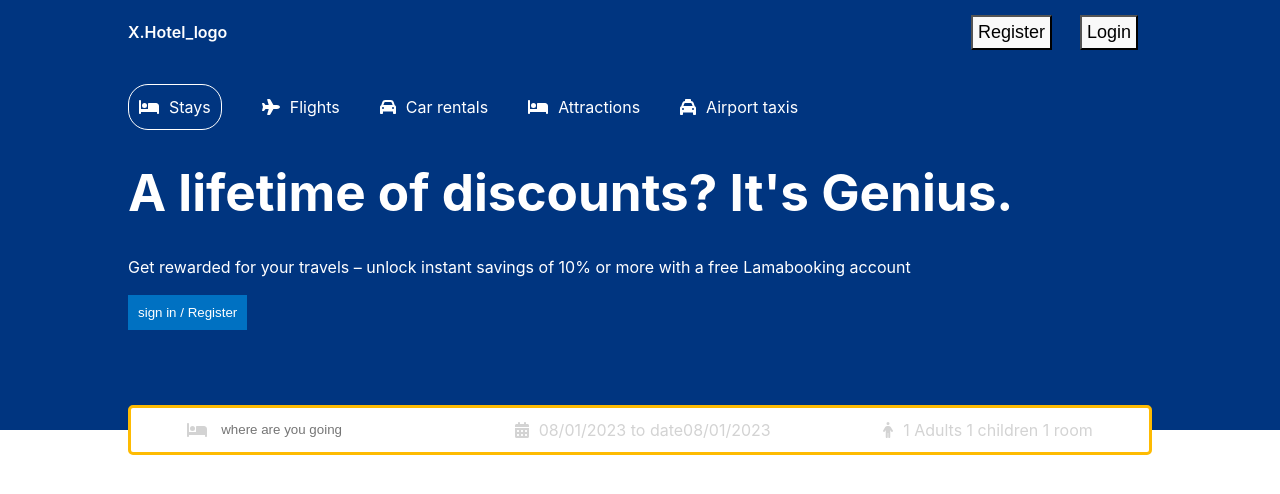
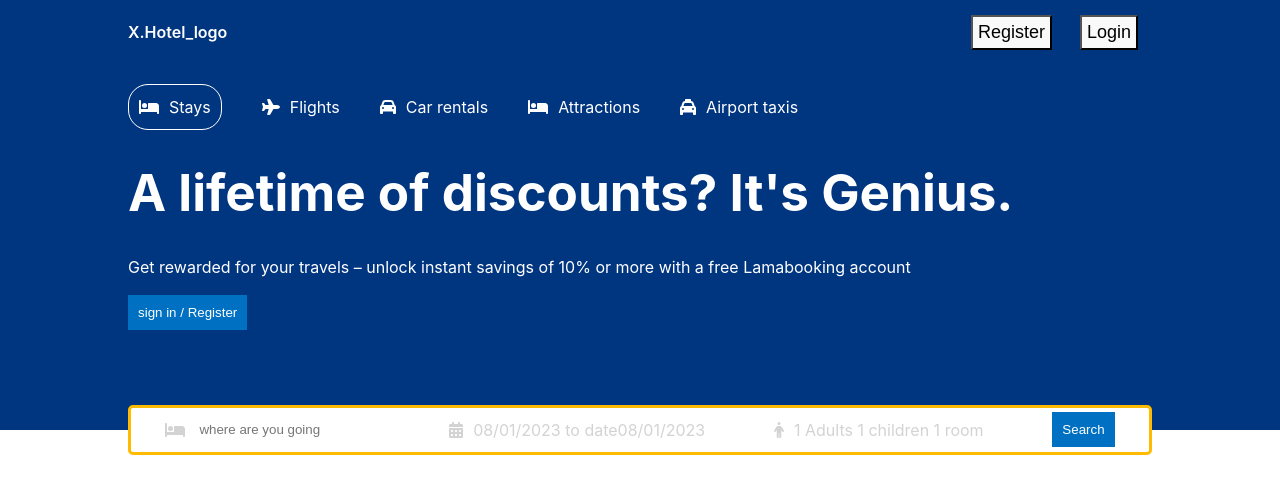
Before and after one commit to khaledx30/booking-app, a React (Vite) app: page / in a window 1280 px wide. Shown: the top 494 px of the page. Built offline with nearby package versions, Linux system fonts and the light colour scheme.

Commit message:
search btn

```diff
--- a/src/components/header/Header.jsx
+++ b/src/components/header/Header.jsx
@@ -166,6 +166,9 @@ export default function Header() {
               </div>
             )}
           </div>
+          <div className="headerSearchItem">
+            <button className="headerBtn">Search</button>
+          </div>
         </div>
         {/* <Test /> */}
       </div>
```
